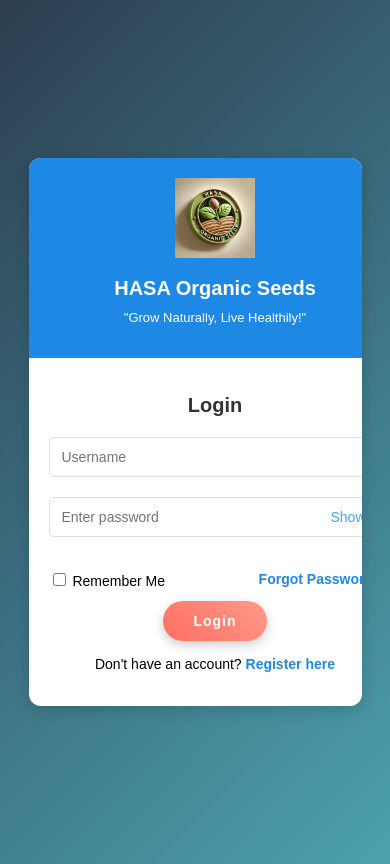
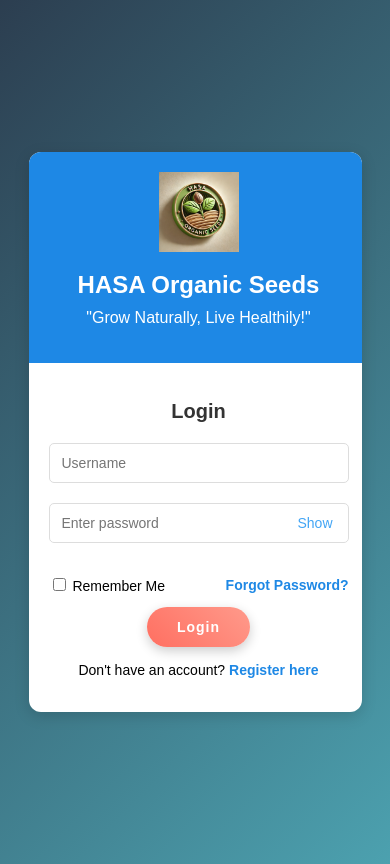
Before and after one commit to SriHarsha379/NextGenOrganicSeeds, a Django app: page /accounts/login/ in a window 390 px wide. Run offline with Django 5.2, Linux system fonts and the light colour scheme.

Commit message:
login changes

```diff
--- a/seedstore/accounts/templates/accounts/login.html
+++ b/seedstore/accounts/templates/accounts/login.html
@@ -9,11 +9,10 @@
         body {
             font-family: 'Poppins', sans-serif;
             background: linear-gradient(135deg, #2C3E50, #4CA1AF);
-
             display: flex;
             justify-content: center;
             align-items: center;
-            height: 100vh;
+            min-height: 100vh;
             margin: 0;
             padding: 10px;
         }
@@ -21,8 +20,9 @@
         /* Main Container */
         .main-container {
             display: flex;
+            flex-wrap: wrap;
             width: 100%;
-            max-width: 850px;
+            max-width: 900px;
             background: white;
             border-radius: 12px;
             box-shadow: 0 4px 15px rgba(0, 0, 0, 0.15);
@@ -31,7 +31,8 @@
 
         /* Left Section (Logo + Branding) */
         .left-section {
-            width: 40%;
+            flex: 1;
+            min-width: 300px;
             background: #1e88e5;
             display: flex;
             flex-direction: column;
@@ -59,7 +60,8 @@
 
         /* Right Section (Login Form) */
         .right-section {
-            width: 60%;
+            flex: 2;
+            min-width: 300px;
             padding: 40px;
             text-align: center;
         }
@@ -111,28 +113,28 @@
         .btn {
             display: inline-block;
             padding: 12px 30px;
-    background: linear-gradient(45deg, #ff6f61, #ff9a8b); /* Gradient background */
+            background: linear-gradient(45deg, #ff6f61, #ff9a8b);
             color: white;
             font-size: 16px;
             font-weight: bold;
             border: none;
-    border-radius: 50px; /* Rounded corners */
+            border-radius: 50px;
             text-align: center;
             cursor: pointer;
-    box-shadow: 0 4px 12px rgba(0, 0, 0, 0.2); /* Soft shadow */
-    transition: all 0.3s ease; /* Smooth transition for all properties */
+            box-shadow: 0 4px 12px rgba(0, 0, 0, 0.2);
+            transition: all 0.3s ease;
             letter-spacing: 1px;
         }
 
         .btn:hover {
-    transform: translateY(-5px); /* Button lift effect on hover */
-    box-shadow: 0 6px 15px rgba(0, 0, 0, 0.3); /* Enhanced shadow on hover */
-    background: linear-gradient(45deg, #ff9a8b, #ff6f61); /* Reverse gradient on hover */
+            transform: translateY(-3px);
+            box-shadow: 0 6px 15px rgba(0, 0, 0, 0.3);
+            background: linear-gradient(45deg, #ff9a8b, #ff6f61);
         }
 
         .btn:active {
-    transform: translateY(0); /* "Pressed" effect when clicked */
-    box-shadow: 0 2px 5px rgba(0, 0, 0, 0.2); /* Lighter shadow when pressed */
+            transform: translateY(0);
+            box-shadow: 0 2px 5px rgba(0, 0, 0, 0.2);
         }
 
         .remember-container {
@@ -165,34 +167,20 @@
             .main-container {
                 flex-direction: column;
                 max-width: 500px;
-                height: auto;
             }
 
             .left-section {
-                width: 100%;
                 padding: 30px;
-                height: auto;
             }
 
             .right-section {
-                width: 100%;
                 padding: 30px;
-            }
-
-            .left-section .brand-name {
-                font-size: 22px;
-            }
-
-            .left-section .tagline {
-                font-size: 14px;
             }
         }
 
         @media (max-width: 480px) {
             .main-container {
-                flex-direction: column;
                 max-width: 90%;
-                height: auto;
             }
 
             .left-section {
@@ -201,14 +189,6 @@
 
             .right-section {
                 padding: 20px;
-            }
-
-            .left-section .brand-name {
-                font-size: 20px;
-            }
-
-            .left-section .tagline {
-                font-size: 13px;
             }
 
             h2 {
--- a/seedstore/accounts/templates/accounts/register.html
+++ b/seedstore/accounts/templates/accounts/register.html
@@ -153,9 +153,9 @@
     <div class="auth-container">
         <div class="auth-box">
             <div class="logo">
-                <img src="{% static 'images/next_gen_organic_seeds_logo.png' %}" alt="Next Gen Organic Seeds Logo">
+                <img src="{% static 'images/hasa_organic_seeds.png' %}" alt="HASA Organic Seeds Logo">
             </div>
-            <div class="brand-name">NextGen Organic Seeds</div>
+            <div class="brand-name">HASA Organic Seeds</div>
             <h2>Register</h2>
 
             {% if messages %}
```
Lines whose indentation alone changed are shown as unchanged.
